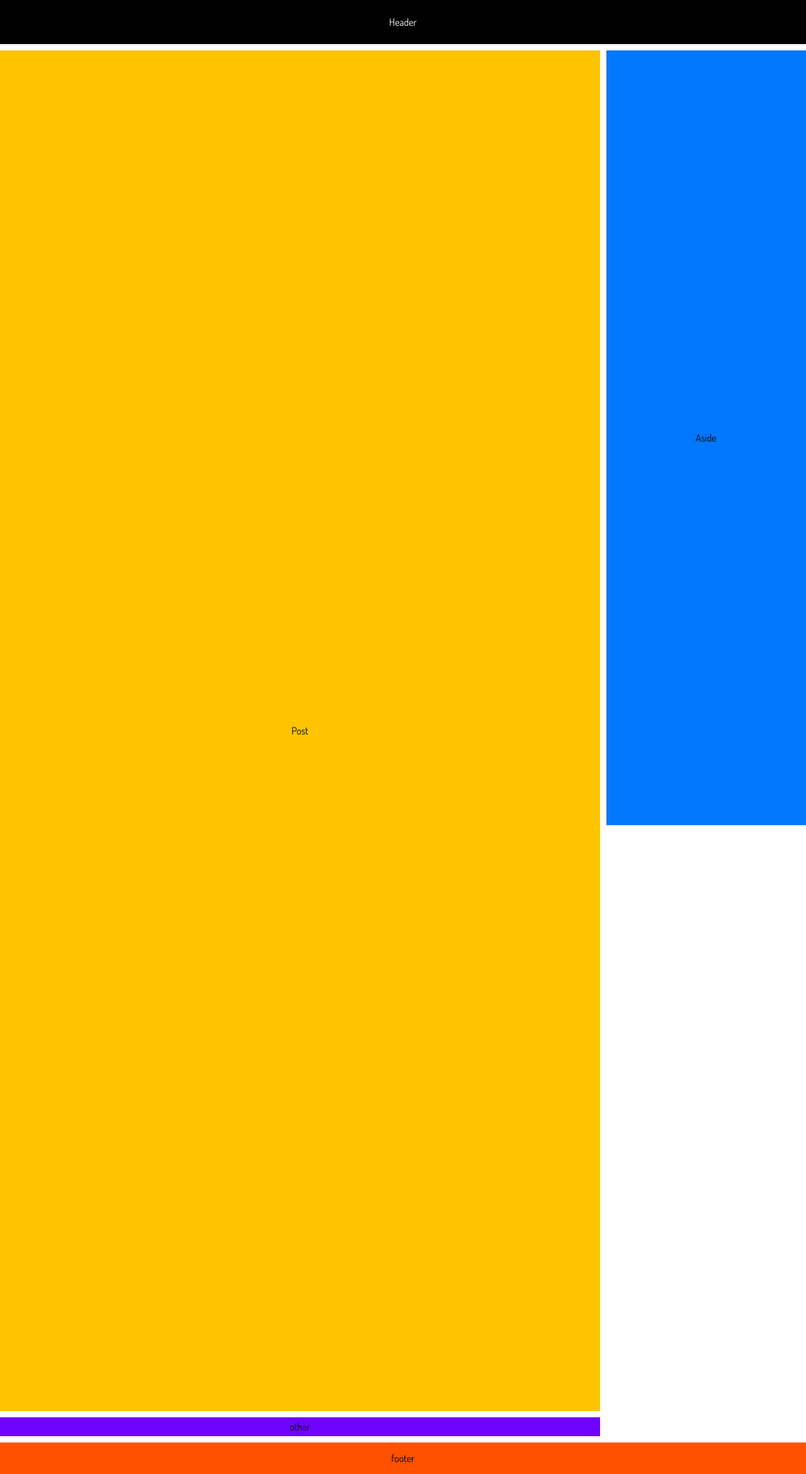
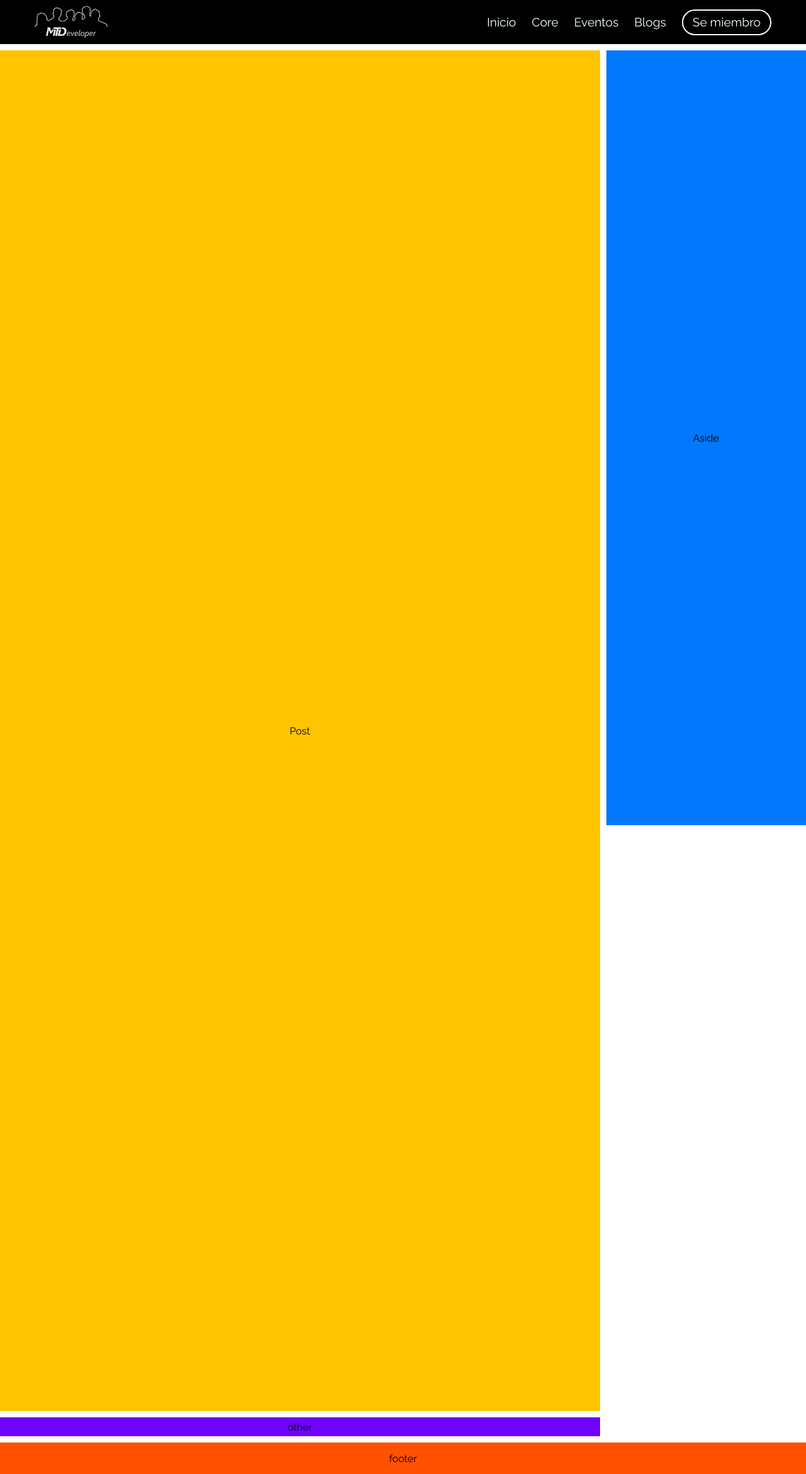
Before and after one commit to Ktacas/MTD-Ica, a PHP site: page /Blog/Index_blog.html in a window 1280 px wide. Shown: the whole page at 63% size. Run offline with PHP 8.4, Linux system fonts and the light colour scheme.

Commit message:
Agregando nav/Blog

```diff
--- a/Blog/Index_blog.html
+++ b/Blog/Index_blog.html
@@ -13,7 +13,25 @@
 </head>
 <body>
     <div class="container">
-        <header class="item header">Header</header>
+        <header class="header">
+            <!-- contenedor -->
+            <div class="container_header">
+                <!-- logo -->
+                <figure class="logo">
+                    <img src="../images/Blanco800x346.png" alt="logo">
+                </figure>
+                <!-- nav -->
+                <nav class="menu">
+                    <ul>
+                        <li><a href="#">Inicio</a></li>
+                        <li><a href="#">Core</a></li>
+                        <li><a href="#">Eventos</a></li>
+                        <li><a href="#">Blogs</a></li>
+                        <li><a href="#">Se miembro</a></li>
+                    </ul>
+                </nav>
+            </div>
+        </header>
         <section class="item post">Post</section>
         <aside class="item aside">Aside</aside>
         <section class="item other">other</section>
--- a/Blog/main.css
+++ b/Blog/main.css
@@ -1,6 +1,6 @@
 body {
 	margin: 0;
-	font-family: 'Dosis', sans-serif;
+  font-family: 'Raleway', sans-serif;
 }
 /* GRID CONTAINER */
 .container {
@@ -28,7 +28,7 @@ body {
 .post {
     grid-area: post;
     background: rgb(255, 196, 0);
-      }
+   }
 .aside {
     grid-area: aside;
     background: rgb(2, 120, 255);
@@ -41,13 +41,74 @@ body {
     grid-area: footer;
     background: rgb(255, 81, 0);
 }
-/* HEADER   */
-body .header {
+
+/* -------------------------------HEADER------------------------------- */
+.header {
     grid-area: header;
     height: 70px;
+    width: 100%;
     position: fixed;
     /* background: rgba(0, 0, 0, .6);   */
     background: black;
-    width: 100%;
-    color: white;
+    display: flex;
+    justify-content: space-between;
+    z-index: 3;
   }
+/* contenedor */
+.container_header {
+  display: inherit;
+  justify-content: inherit;
+  height: inherit;
+  align-items: center;
+  margin: 0 auto;
+
+  flex: 1;
+}
+/* logo */
+.logo {
+  margin: 0;
+  margin-left: 55px;
+  display: inherit;
+  align-items: center;
+}
+/* imagen-logo */
+.logo img {
+  width: auto;
+  height: 50px;
+}
+/* nav */
+.menu {
+  height: inherit;
+}
+/* contedor-items */
+.menu ul {
+  font-size: 1.2em;
+  margin: 0px;
+  margin-right: 55px;
+  padding: 0px;
+  list-style: none;
+  display: flex;
+  height: inherit;
+}
+/* items */
+.menu li {
+  margin: 0;
+  margin-right: 25px;
+  height: inherit;
+}
+/* enlaces-items */
+.menu a {
+  text-decoration: none;
+  color: azure;
+  display: flex;
+  align-items: center;
+  height: inherit;
+}
+/* ultimo-item */
+ul li:last-child {
+  border: 2px solid azure;
+  height: 19px;
+  border-radius: 60px;
+  padding: 9px 15px;
+  margin: auto;
+}
```
